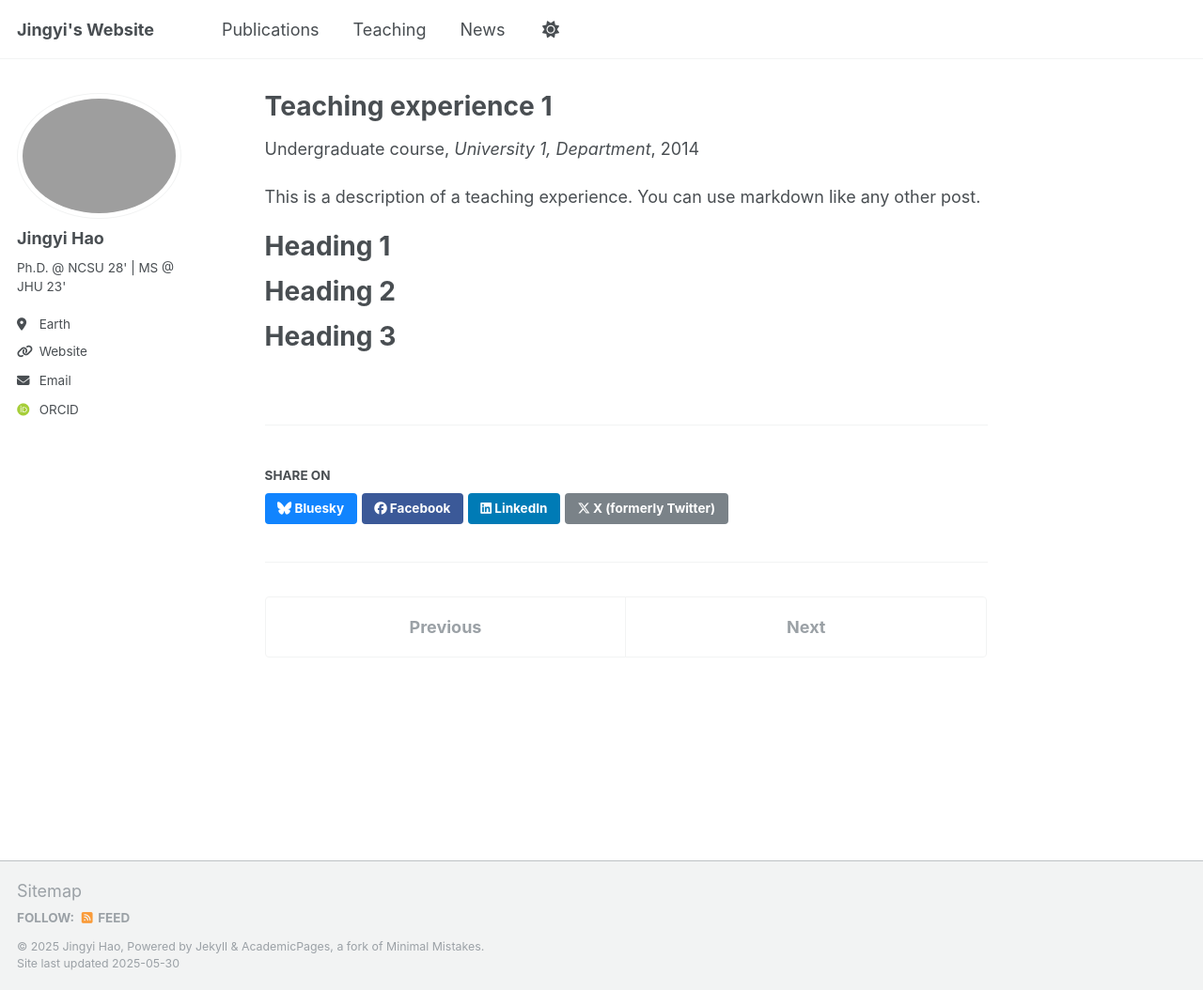
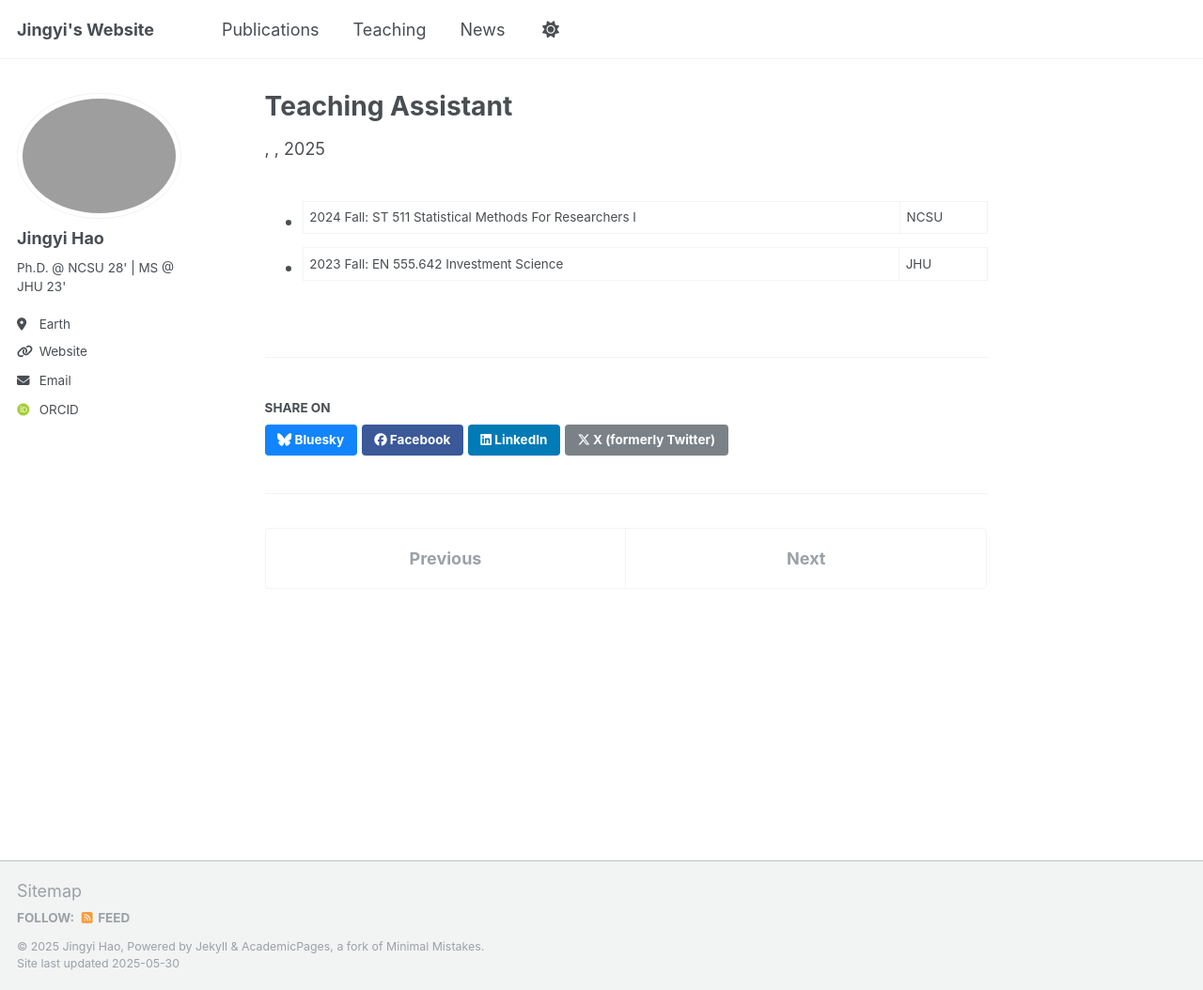
Before and after one commit to JingyiJennyHao/JingyiJennyHao.github.io, a Jekyll site: the page built from _teaching/2014-spring-teaching-1.md, in a window 1280 px wide and 1054 px high. Shown: the whole window at 94% size. Built offline with Jekyll 4.4.1, drawn with Linux system fonts in a browser that asks for light colours; some web fonts are replaced.

Commit message:
Update 2014-spring-teaching-1.md

```diff
--- a/_teaching/2014-spring-teaching-1.md
+++ b/_teaching/2014-spring-teaching-1.md
@@ -1,20 +1,11 @@
 ---
-title: "Teaching experience 1"
+title: "Teaching Assistant"
 collection: teaching
-type: "Undergraduate course"
-permalink: /teaching/2014-spring-teaching-1
-venue: "University 1, Department"
-date: 2014-01-01
-location: "City, Country"
+# type: "Graduate course"
+# permalink: /teaching/2014-spring-teaching-1
+# venue: "University 1, Department"
+# date: 2014-01-01
+# location: "City, Country"
 ---
-
-This is a description of a teaching experience. You can use markdown like any other post.
-
-Heading 1
-======
-
-Heading 2
-======
-
-Heading 3
-======
+- 2024 Fall: ST 511 Statistical Methods For Researchers I | NCSU
+- 2023 Fall: EN 555.642 Investment Science | JHU
```
